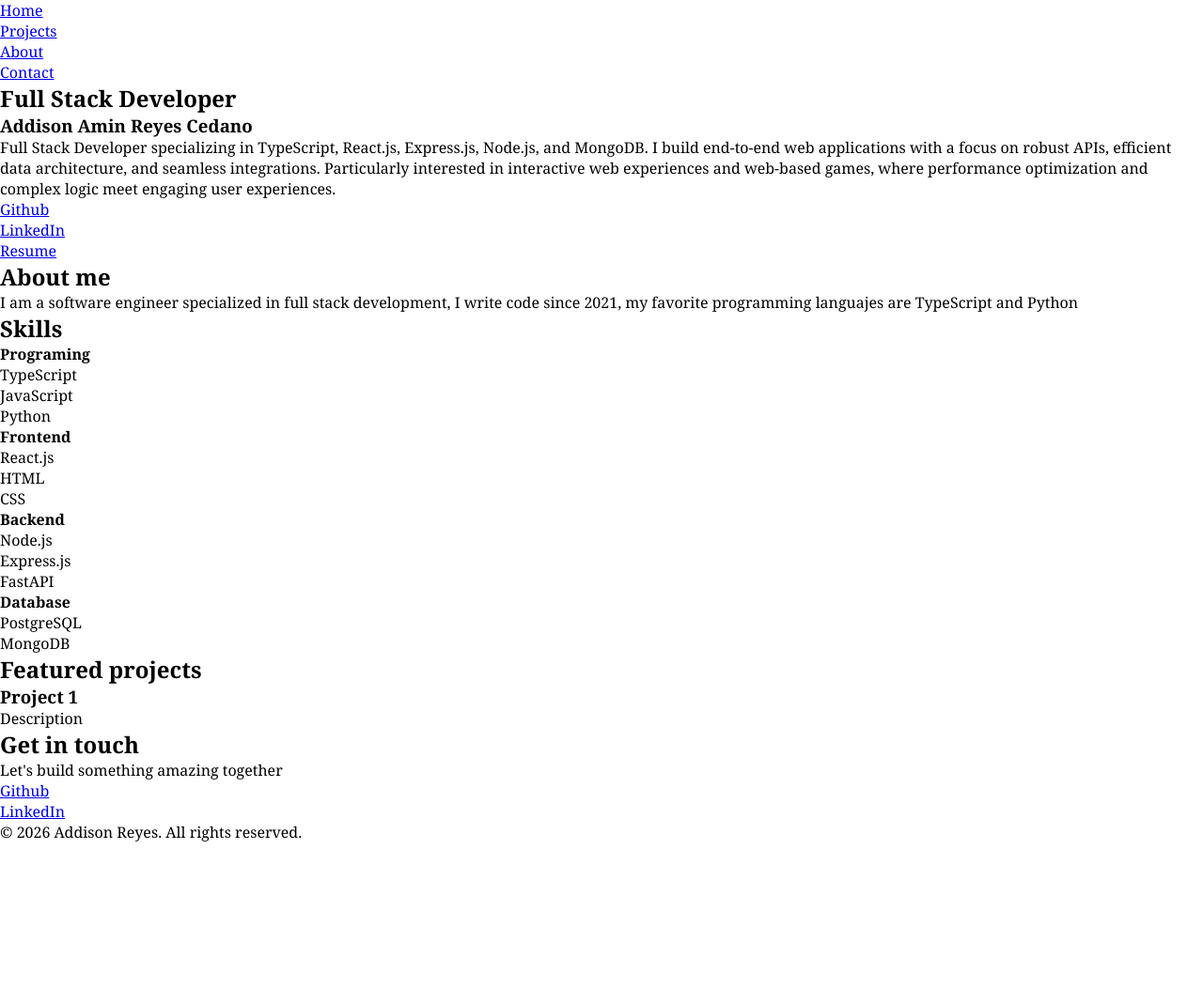
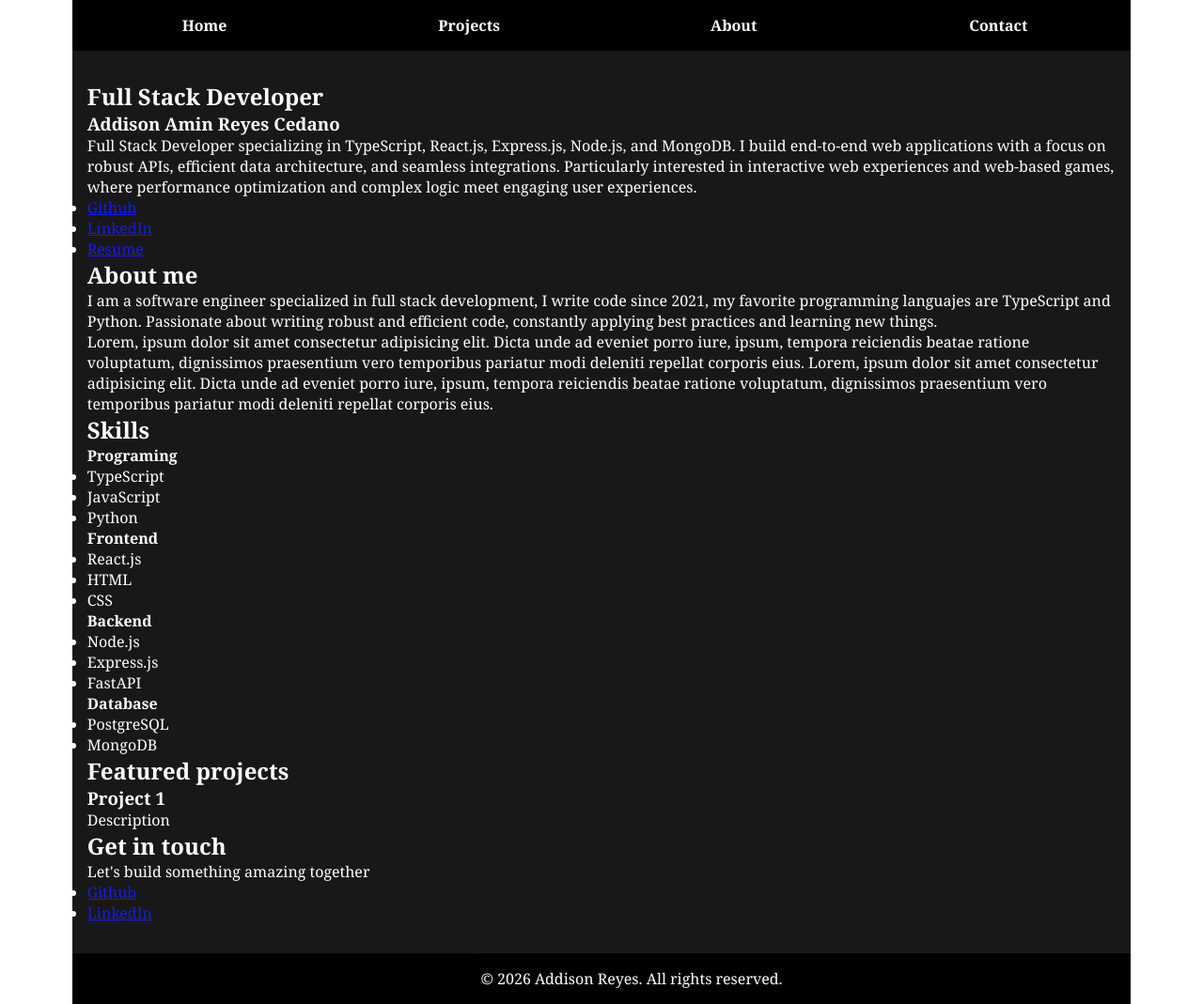
Before and after one commit to AddisonReyes/AddisonReyes, a React (Create React App) app: page / in a window 1280 px wide. Shown: the whole page at 94% size. Before the commit the page ends 897 px from the top, so only its background shows below. Built offline with nearby package versions, Linux system fonts and the light colour scheme.

Commit message:
A little bit of CSS

```diff
--- a/src/App.css
+++ b/src/App.css
@@ -4,5 +4,14 @@
 }
 
 body {
+  /* Background */
+  background-color: white;
+  color: white;
+
+  /* Text */
   font-family: Georgia, "Times New Roman", Times, serif;
+
+  /* Display */
+  flex-direction: column;
+  display: flex;
 }
--- a/src/components/Footer.css
+++ b/src/components/Footer.css
@@ -0,0 +1,11 @@
+footer {
+  background-color: black;
+  margin: 0% 6%;
+}
+
+footer div {
+  align-content: center;
+  text-align: center;
+  padding: 16px 32px;
+  width: 100%;
+}
--- a/src/components/Footer.tsx
+++ b/src/components/Footer.tsx
@@ -2,9 +2,11 @@ import "./Footer.css";
 
 function Footer() {
   return (
-    <div>
-      <p>© 2026 Addison Reyes. All rights reserved.</p>
-    </div>
+    <footer>
+      <div>
+        <p>© 2026 Addison Reyes. All rights reserved.</p>
+      </div>
+    </footer>
   );
 }
 
--- a/src/components/NavBar.css
+++ b/src/components/NavBar.css
@@ -0,0 +1,21 @@
+nav {
+  background-color: black;
+  flex-direction: row;
+  margin: 0% 6%;
+  display: flex;
+}
+
+nav a {
+  text-decoration: none;
+  padding: 16px 32px;
+  text-align: center;
+  font-weight: 900;
+  color: white;
+  width: 100%;
+}
+
+nav a:hover {
+  background-color: purple;
+  cursor: pointer;
+  color: black;
+}
--- a/src/components/NavBar.tsx
+++ b/src/components/NavBar.tsx
@@ -3,20 +3,10 @@ import "./NavBar.css";
 function NavBar() {
   return (
     <nav>
-      <ul>
-        <li>
-          <a href="/">Home</a>
-        </li>
-        <li>
-          <a href="/projects">Projects</a>
-        </li>
-        <li>
-          <a href="/#about">About</a>
-        </li>
-        <li>
-          <a href="/#contact">Contact</a>
-        </li>
-      </ul>
+      <a href="/">Home</a>
+      <a href="/projects">Projects</a>
+      <a href="/#about">About</a>
+      <a href="/#contact">Contact</a>
     </nav>
   );
 }
--- a/src/layout/MainLayout.css
+++ b/src/layout/MainLayout.css
@@ -0,0 +1,8 @@
+main {
+  background-color: black;
+  flex-direction: column;
+  margin: 0% 6%;
+  display: flex;
+  opacity: 0.9;
+  padding: 32px 16px;
+}
--- a/src/layout/MainLayout.tsx
+++ b/src/layout/MainLayout.tsx
@@ -16,9 +16,7 @@ function MainLayout({ title = "title", children }: MainLayoutProps) {
         <NavBar />
       </header>
       <main>{children}</main>
-      <footer>
-        <Footer />
-      </footer>
+      <Footer />
     </>
   );
 }
--- a/src/pages/Home.tsx
+++ b/src/pages/Home.tsx
@@ -62,7 +62,18 @@ function Home() {
         <p>
           I am a software engineer specialized in full stack development, I
           write code since 2021, my favorite programming languajes are
-          TypeScript and Python
+          TypeScript and Python. Passionate about writing robust and efficient
+          code, constantly applying best practices and learning new things.
+        </p>
+
+        <p>
+          Lorem, ipsum dolor sit amet consectetur adipisicing elit. Dicta unde
+          ad eveniet porro iure, ipsum, tempora reiciendis beatae ratione
+          voluptatum, dignissimos praesentium vero temporibus pariatur modi
+          deleniti repellat corporis eius. Lorem, ipsum dolor sit amet
+          consectetur adipisicing elit. Dicta unde ad eveniet porro iure, ipsum,
+          tempora reiciendis beatae ratione voluptatum, dignissimos praesentium
+          vero temporibus pariatur modi deleniti repellat corporis eius.
         </p>
       </section>
 
```
